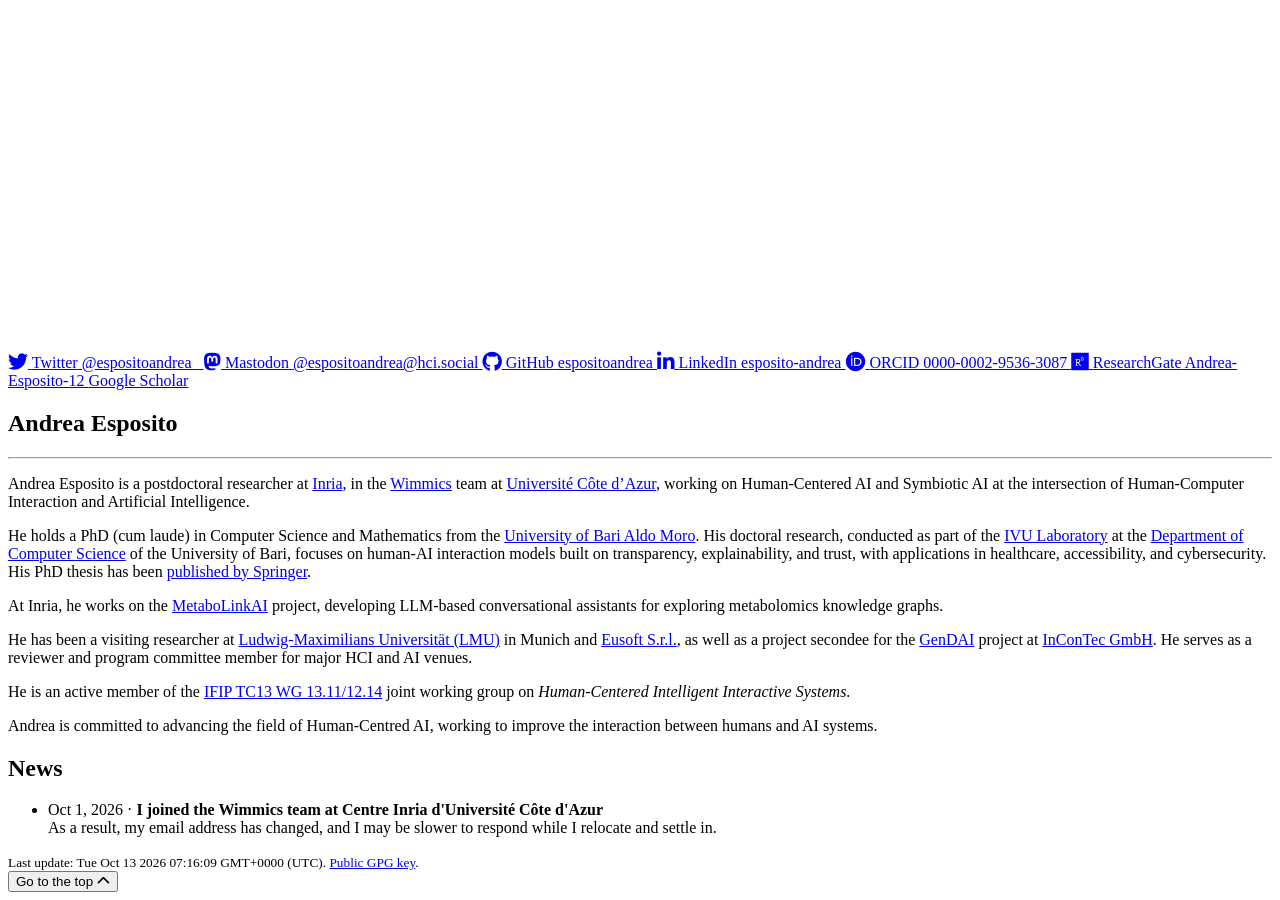
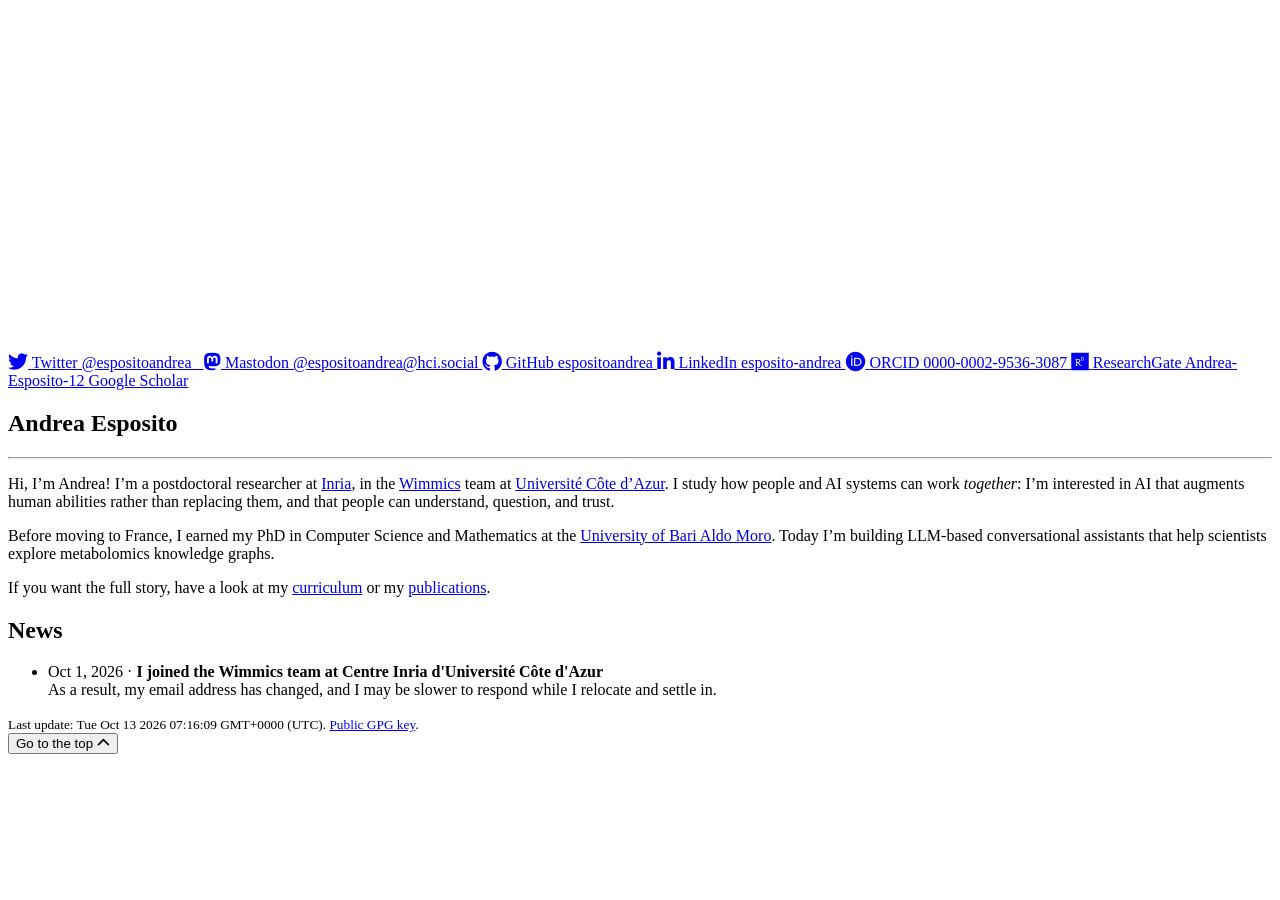
Before and after one commit to espositoandrea/espositoandrea.github.io, a Jekyll site: the page built from index.md, in a window 1280 px wide and 900 px high, scrolled down 4154 px. Built offline with Jekyll 4.4.1, drawn with Linux system fonts in a browser that asks for light colours; nearby versions of some CDN libraries; comment, search, counter and statistics services are not loaded; a style sheet for code colours, icons or effects is not loaded; after the commit the page ends 4916 px from its top, so only the background shows below that.

Commit message:
Give the home page its own first-person introduction
The home page and the curriculum both rendered the same third-person
biography. The home page now has a shorter, first-person introduction
that links to the curriculum for the full story.

```diff
--- a/index.md
+++ b/index.md
@@ -5,10 +5,23 @@ permalink: /
 title: Andrea Esposito
 image: /assets/images/profile.jpeg
 description: >-
-  Andrea Esposito is a Ph.D. student in the Department of Computer Science at the University of Bari Aldo Moro. He is an active member of the Interaction, Visualization, Usability & UX (IVU) Laboratory, where his research focuses on Human-Centred Artificial Intelligence. His interests lie in Human-Computer Interaction, eXplainable Artificial Intelligence, and Human-AI Interaction.
+  Andrea Esposito is a postdoctoral researcher at Inria, in the Wimmics team at Université Côte d'Azur. He works on Human-Centered AI and Symbiotic AI, at the intersection of Human-Computer Interaction and Artificial Intelligence.
 ---
 
-{{ site.data.curriculum.brief | markdownify }}
+Hi, I'm Andrea! I'm a postdoctoral researcher at [Inria](https://www.inria.fr/){:target="_blank"},
+in the [Wimmics](https://team.inria.fr/wimmics/){:target="_blank"} team at
+[Université Côte d'Azur](https://univ-cotedazur.fr/){:target="_blank"}.
+I study how people and AI systems can work *together*: I'm interested in AI
+that augments human abilities rather than replacing them, and that people
+can understand, question, and trust.
+
+Before moving to France, I earned my PhD in Computer Science and Mathematics at
+the [University of Bari Aldo Moro](https://www.uniba.it/){:target="_blank"}.
+Today I'm building LLM-based conversational assistants that help scientists
+explore metabolomics knowledge graphs.
+
+If you want the full story, have a look at my [curriculum]({{ '/curriculum' | relative_url }})
+or my [publications]({{ '/publications' | relative_url }}).
 
 {% assign news = site.data.news | sort: 'date' | reverse %}
 {% if news.size > 0 %}
```
